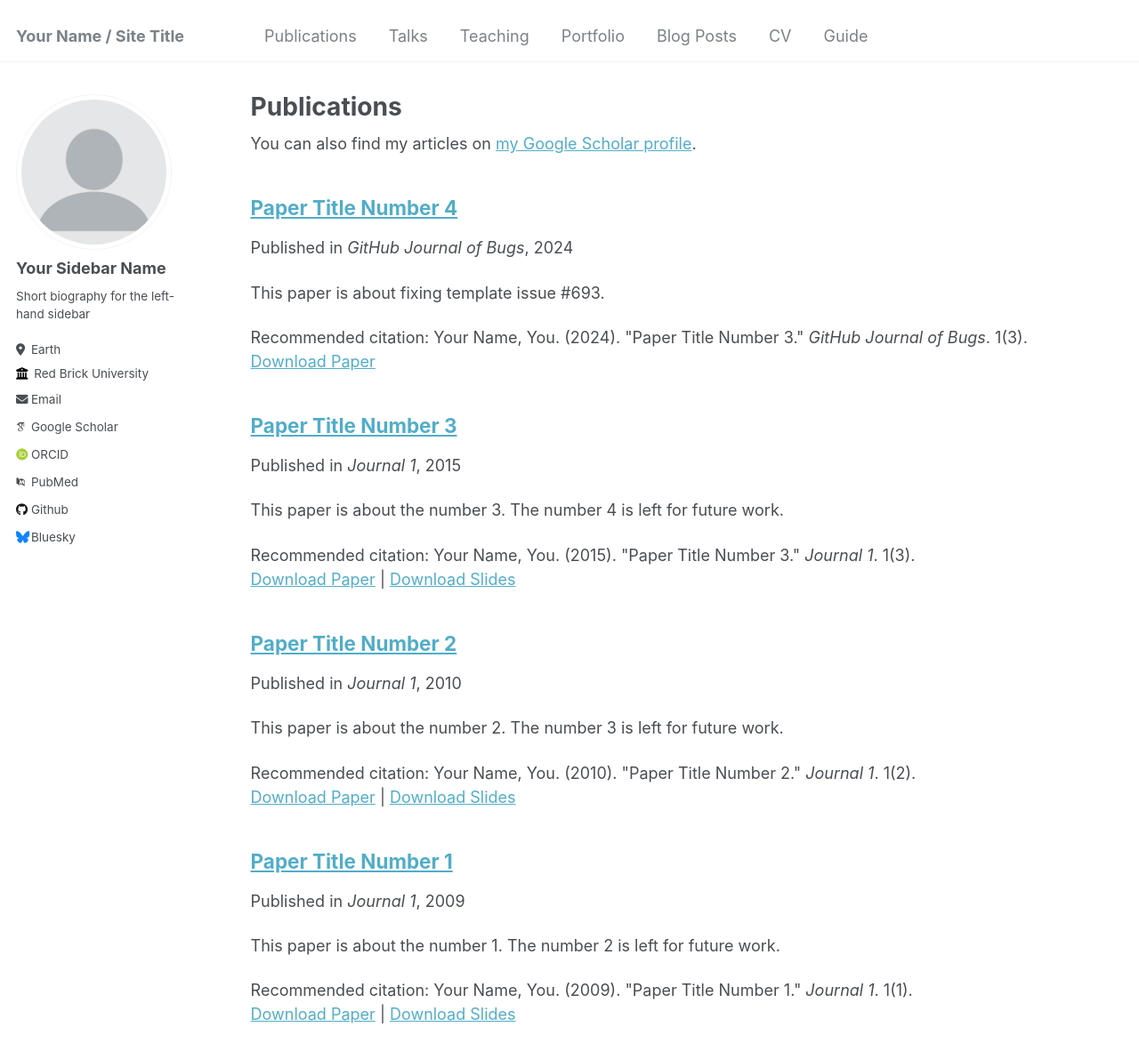
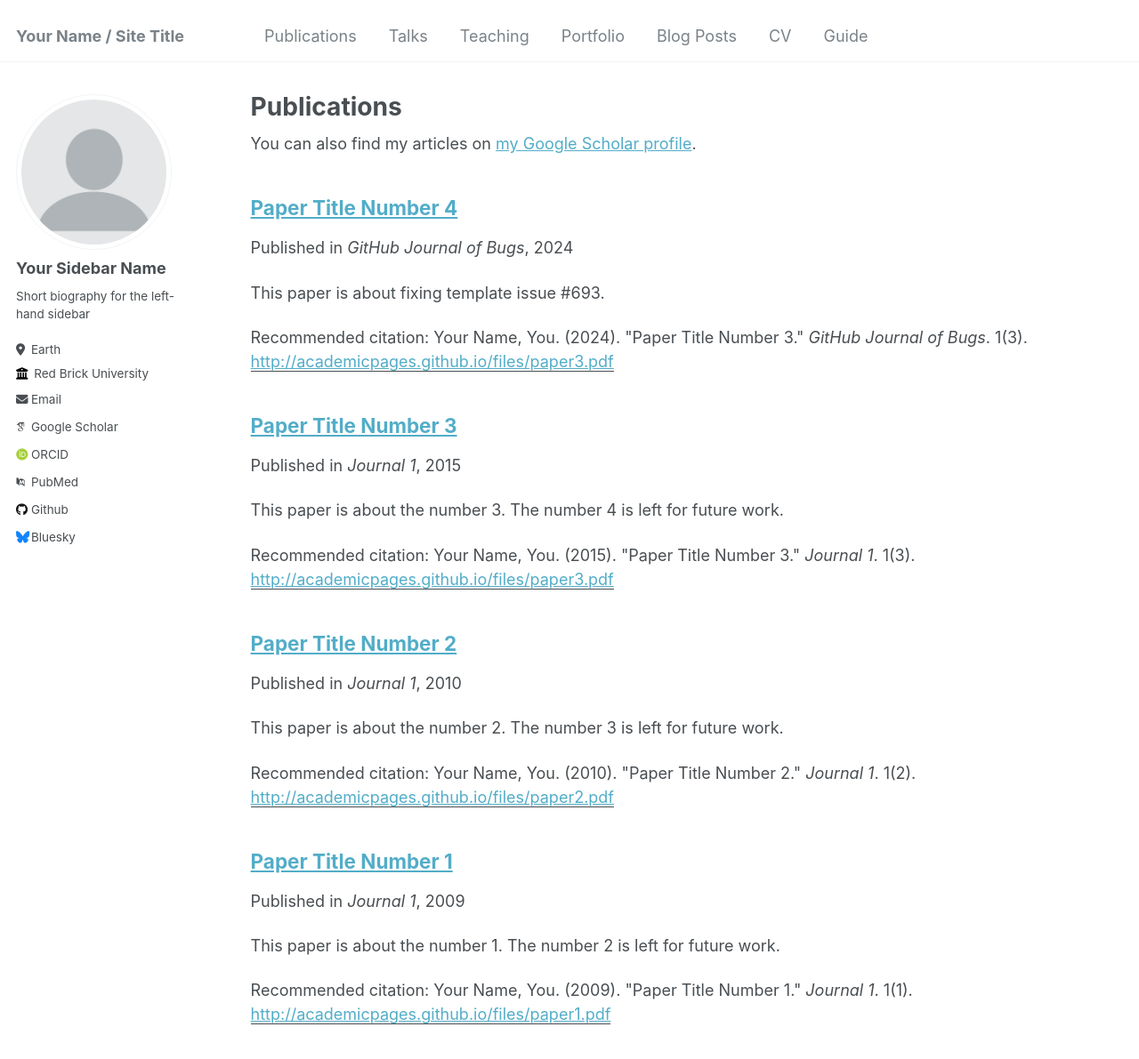
Before and after one commit to lmkoduru/lmkoduru.github.io, a Jekyll site: the page built from _pages/publications.md, in a window 1280 px wide and 1400 px high. Shown: the top 1191 px of the window at 89% size. Built offline with Jekyll 4.4.1, drawn with Linux system fonts in a browser that asks for light colours; some web fonts are replaced.

Commit message:
Update archive-single.html

```diff
--- a/_includes/archive-single.html
+++ b/_includes/archive-single.html
@@ -52,18 +52,12 @@
     <p class="archive__item-excerpt" itemprop="description"><p>{{ post.excerpt | markdownify | remove: '<p>' | remove: '</p>' }}<strong><a href="{{ base_path }}{{ post.url }}" rel="permalink"> Read more</a></strong></p></p>
     {% endif %}
 
-    {% if post.citation and post.paperurl and post.slidesurl %}
-      <p>Recommended citation: {{ post.citation }}<br /><a href="{{ post.paperurl }}">Download Paper</a> | <a href="{{ post.slidesurl }}">Download Slides</a></p>
-    {% elsif post.citation and post.paperurl %}
-      <p>Recommended citation: {{ post.citation }}<br /><a href="{{ post.paperurl }}">Download Paper</a></p>
-    {% elsif post.citation and post.slidesurl %}
-      <p>Recommended citation: {{ post.citation }}<br /><a href="{{ post.slidesurl }}">Download Slides</a></p>
+    {% if post.citation and post.paperurl %}
+      <p>Recommended citation: {{ post.citation }} <a href="{{ post.paperurl }}"><u>{{ post.paperurl }}</u></a></p>
     {% elsif post.citation %}
-      <p>Recommended citation: {{ post.citation }}</p>
+      <p>Recommended citation: {{ post.citation }} </p>
     {% elsif post.paperurl %}
-      <p><a href=" {{ post.paperurl }} ">Download Paper</a></p>
-    {% elsif post.slidesurl %}
-      <p>Download <a href="{{ post.slidesurl }}">Download Slides</a></p></p>
+      <p>Download <a href=" {{ post.paperurl }} "><u>here</u></a></p>
     {% endif %}
 
   </article>
```
